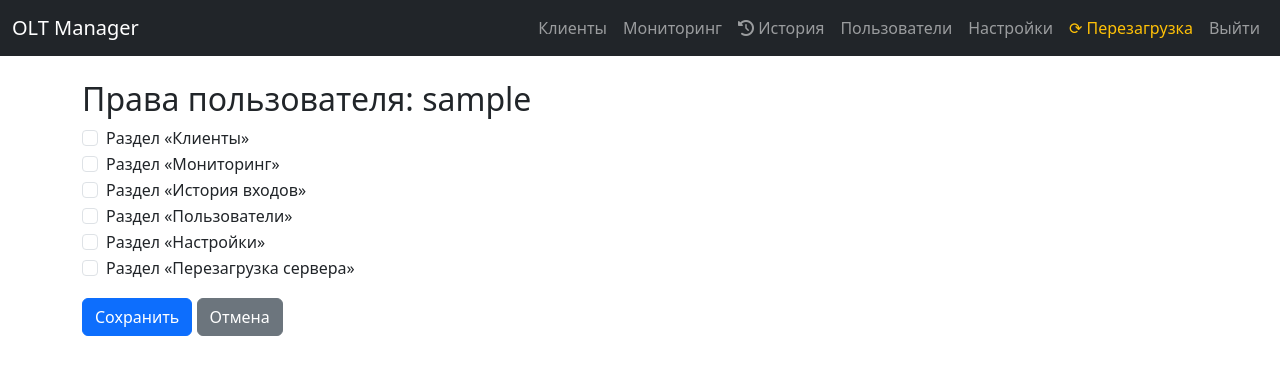
After one commit to jeysson89/oltmanager, a Flask app: page /edit_permissions/1 in a window 1280 px wide. The commit adds this page. Shown: the top 375 px of the page. Run offline with Flask 3, Linux system fonts and the light colour scheme; a user stored in the database is signed in; tables that the repository leaves empty or names only in its code hold one stand-in row (values such as "Sample post").

Commit message:
Добавлена система прав доступа для не-администраторов: разделы Клиенты, Мониторинг, История, Пользователи, Настройки, Перезагрузка

```diff
--- a/app/models.py
+++ b/app/models.py
@@ -10,6 +10,7 @@ class User(UserMixin, db.Model):
     username = db.Column(db.String(64), unique=True, nullable=False)
     password_hash = db.Column(db.String(256), nullable=False)
     is_admin = db.Column(db.Boolean, default=False, nullable=False)
+    permissions = db.Column(db.String(256), default='')  # список прав через запятую: clients,monitoring,history,users,settings,restart
 
     def set_password(self, password):
         self.password_hash = generate_password_hash(password)
--- a/app/routes.py
+++ b/app/routes.py
@@ -102,6 +102,13 @@ def utility_processor():
     return dict(get_trend=get_trend)
 
 # ---------- Главная и авторизация ----------
+def has_permission(user, perm):
+    """Проверяет, имеет ли пользователь право на раздел."""
+    if user.is_admin:
+        return True
+    perms = user.permissions.split(',') if user.permissions else []
+    return perm in perms
+
 @main.route('/')
 @login_required
 def index():
@@ -959,11 +966,38 @@ def restart():
 @main.route('/monitoring')
 @login_required
 def monitoring():
+    if not has_permission(current_user, 'monitoring'):
+        return "Доступ запрещён", 403
     return render_template('monitoring.html')
+@main.route('/edit_permissions/<int:user_id>', methods=['GET', 'POST'])
+@admin_required
+def edit_permissions(user_id):
+    user = User.query.get_or_404(user_id)
+    if request.method == 'POST':
+        perms = []
+        if request.form.get('perm_clients'):
+            perms.append('clients')
+        if request.form.get('perm_monitoring'):
+            perms.append('monitoring')
+        if request.form.get('perm_history'):
+            perms.append('history')
+        if request.form.get('perm_users'):
+            perms.append('users')
+        if request.form.get('perm_settings'):
+            perms.append('settings')
+        if request.form.get('perm_restart'):
+            perms.append('restart')
+        user.permissions = ','.join(perms)
+        db.session.commit()
+        return redirect(url_for('main.user_list'))
+    return render_template('edit_permissions.html', user=user)
+
 # ---------- Клиенты ----------
 @main.route('/clients')
 @login_required
 def clients():
+    if not has_permission(current_user, 'clients'):
+        return "Доступ запрещён", 403
     from app.models import Client
     clients = Client.query.order_by(Client.name).all()
     return render_template('clients.html', clients=clients)
--- a/app/templates/base.html
+++ b/app/templates/base.html
@@ -16,12 +16,22 @@
             <a class="navbar-brand" href="{{ url_for('main.index') }}">OLT Manager</a>
             <div class="navbar-nav ms-auto">
                 {% if current_user.is_authenticated %}
-                    {% if current_user.is_admin %}
+                    {% if current_user.is_admin or 'clients' in current_user.permissions.split(',') %}
                     <a class="nav-link" href="{{ url_for('main.clients') }}">Клиенты</a>
+                    {% endif %}
+                    {% if current_user.is_admin or 'monitoring' in current_user.permissions.split(',') %}
                     <a class="nav-link" href="{{ url_for('main.monitoring') }}">Мониторинг</a>
+                    {% endif %}
+                    {% if current_user.is_admin or 'history' in current_user.permissions.split(',') %}
                     <a class="nav-link" href="{{ url_for('main.login_history') }}"><i class="fas fa-history"></i> История</a>
+                    {% endif %}
+                    {% if current_user.is_admin or 'users' in current_user.permissions.split(',') %}
                     <a class="nav-link" href="{{ url_for('main.user_list') }}">Пользователи</a>
+                    {% endif %}
+                    {% if current_user.is_admin or 'settings' in current_user.permissions.split(',') %}
                     <a class="nav-link" href="{{ url_for('main.settings') }}">Настройки</a>
+                    {% endif %}
+                    {% if current_user.is_admin or 'restart' in current_user.permissions.split(',') %}
                     <a class="nav-link text-warning" href="{{ url_for('main.restart') }}" onclick="return confirm('Перезагрузить сервер?')">⟳ Перезагрузка</a>
                     {% endif %}
                     <a class="nav-link" href="{{ url_for('main.logout') }}">Выйти</a>
--- /dev/null
+++ b/app/templates/edit_permissions.html
@@ -0,0 +1,50 @@
+{% extends "base.html" %}
+{% block content %}
+<h2>Права пользователя: {{ user.username }}</h2>
+<form method="POST">
+    <div class="form-check">
+        <input class="form-check-input" type="checkbox" name="perm_clients" id="perm_clients"
+               {% if 'clients' in user.permissions.split(',') %}checked{% endif %}>
+        <label class="form-check-label" for="perm_clients">
+            Раздел «Клиенты»
+        </label>
+    </div>
+    <div class="form-check">
+        <input class="form-check-input" type="checkbox" name="perm_monitoring" id="perm_monitoring"
+               {% if 'monitoring' in user.permissions.split(',') %}checked{% endif %}>
+        <label class="form-check-label" for="perm_monitoring">
+            Раздел «Мониторинг»
+        </label>
+    </div>
+    <div class="form-check">
+        <input class="form-check-input" type="checkbox" name="perm_history" id="perm_history"
+               {% if 'history' in user.permissions.split(',') %}checked{% endif %}>
+        <label class="form-check-label" for="perm_history">
+            Раздел «История входов»
+        </label>
+    </div>
+    <div class="form-check">
+        <input class="form-check-input" type="checkbox" name="perm_users" id="perm_users"
+               {% if 'users' in user.permissions.split(',') %}checked{% endif %}>
+        <label class="form-check-label" for="perm_users">
+            Раздел «Пользователи»
+        </label>
+    </div>
+    <div class="form-check">
+        <input class="form-check-input" type="checkbox" name="perm_settings" id="perm_settings"
+               {% if 'settings' in user.permissions.split(',') %}checked{% endif %}>
+        <label class="form-check-label" for="perm_settings">
+            Раздел «Настройки»
+        </label>
+    </div>
+    <div class="form-check">
+        <input class="form-check-input" type="checkbox" name="perm_restart" id="perm_restart"
+               {% if 'restart' in user.permissions.split(',') %}checked{% endif %}>
+        <label class="form-check-label" for="perm_restart">
+            Раздел «Перезагрузка сервера»
+        </label>
+    </div>
+    <button type="submit" class="btn btn-primary mt-3">Сохранить</button>
+    <a href="{{ url_for('main.user_list') }}" class="btn btn-secondary mt-3">Отмена</a>
+</form>
+{% endblock %}
--- a/app/templates/users.html
+++ b/app/templates/users.html
@@ -19,6 +19,7 @@
             <td>{{ 'Да' if user.is_admin else 'Нет' }}</td>
             <td>
                 <a href="{{ url_for('main.change_password', user_id=user.id) }}" class="btn btn-sm btn-warning">Сменить пароль</a>
+                <a href="{{ url_for('main.edit_permissions', user_id=user.id) }}" class="btn btn-sm btn-info">Права</a>
             </td>
         </tr>
         {% endfor %}
```
